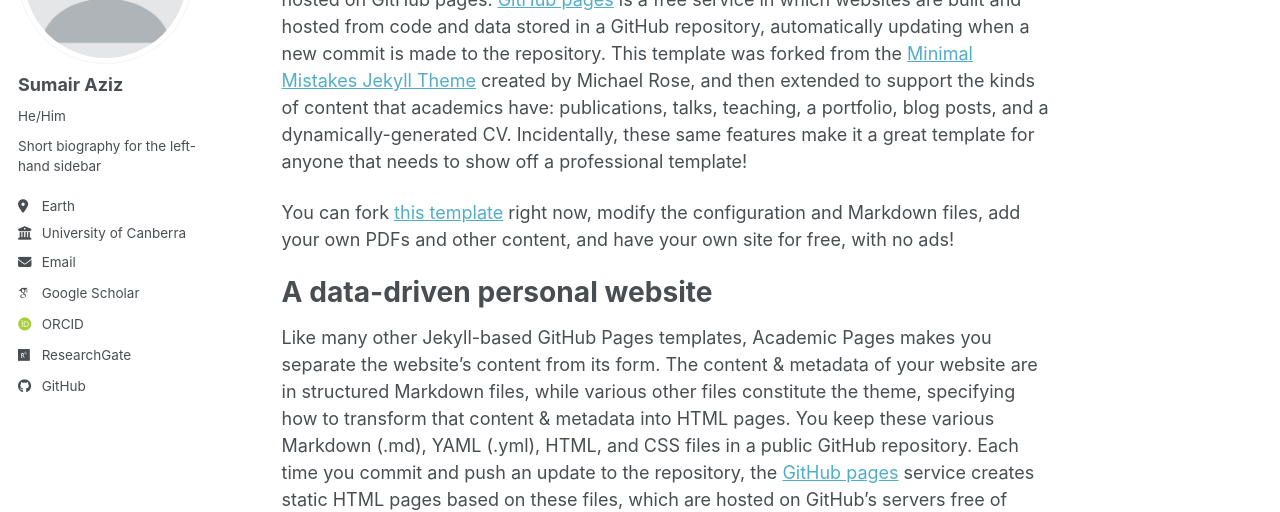
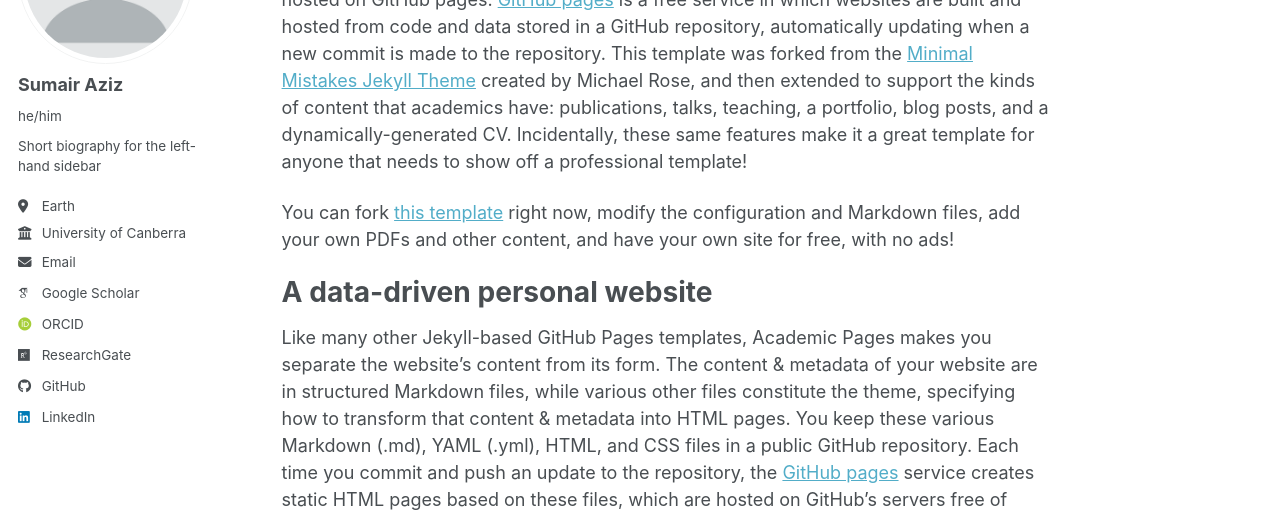
Before and after one commit to sumair-aziz/sumair-aziz.github.io, a Jekyll site: the page built from _pages/about.md, in a window 1280 px wide. Shown: the part 212-724 px from the top of the page. Built offline with Jekyll 4.4.1, drawn with Linux system fonts in a browser that asks for light colours; some web fonts are replaced; a script bundle is joined from its source files by our own code; library files that are not in the unit come from our copies.

Commit message:
Update _config.yml

```diff
--- a/_config.yml
+++ b/_config.yml
@@ -25,7 +25,7 @@
   # Biographic information
   avatar           : "profile.png"
   name             : "Sumair Aziz"
-  pronouns         : "He/Him"
+  pronouns         : "he/him"
   bio              : "Short biography for the left-hand sidebar"
   location         : "Earth"
   employer         : "University of Canberra"
@@ -66,7 +66,7 @@
   keybase          : # Username
   instagram        : # Username
   lastfm           : # Username
-  linkedin         : # Username
+  linkedin         : "https://www.linkedin.com/in/sumair-aziz/"
   mastodon         : # URL
   medium           : # URL
   pinterest        : # Username
```
